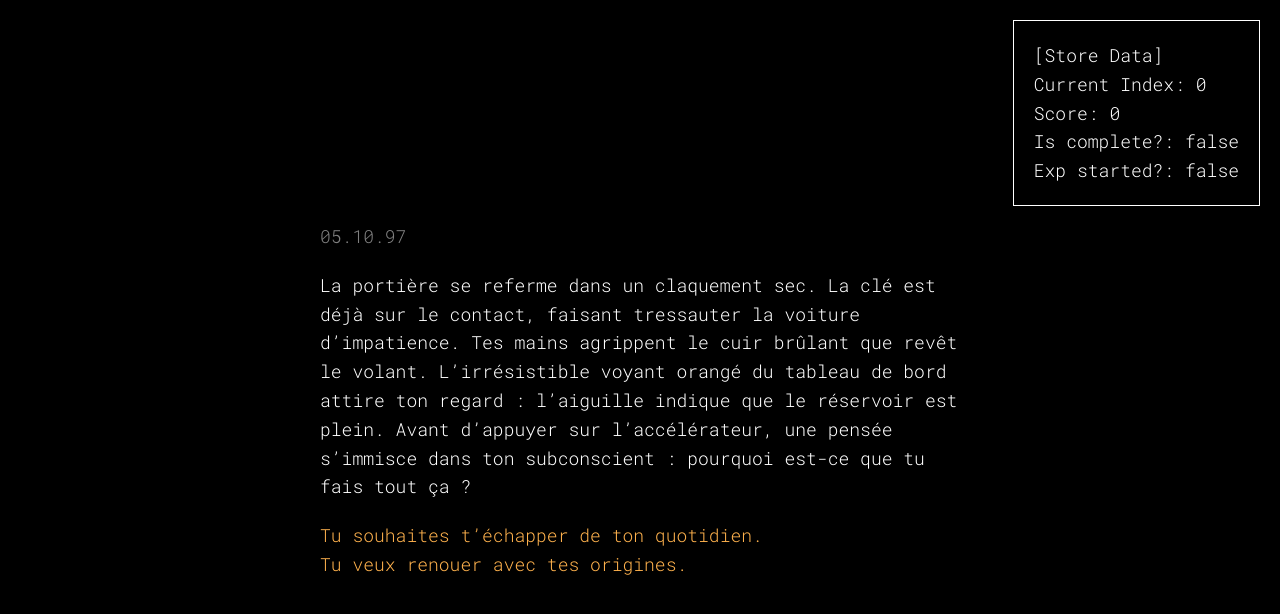
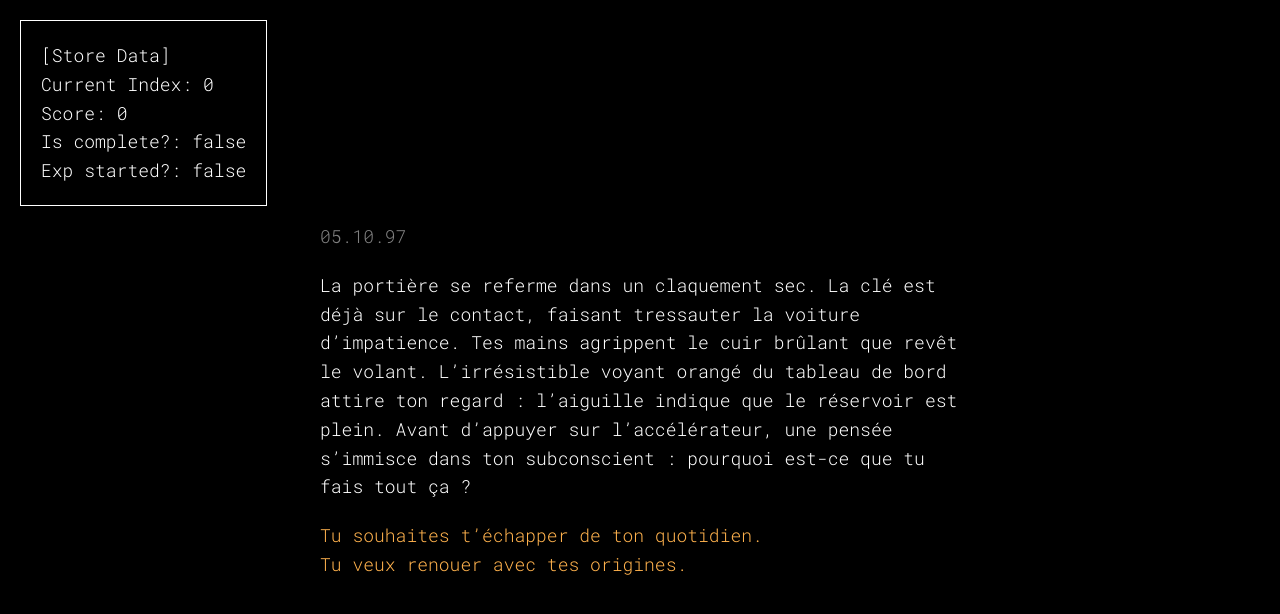
Before and after one commit to AnanUua/POC-narrative-ui, a React (Vite) app: page / in a window 1280 px wide. Shown: the top 614 px of the page. Built offline with nearby package versions, Linux system fonts and the light colour scheme.

Commit message:
chore: swap ui

```diff
--- a/src/components/ExperienceCanvas/ExperienceCanvas.scss
+++ b/src/components/ExperienceCanvas/ExperienceCanvas.scss
@@ -2,7 +2,7 @@
   .meta {
     position: absolute;
     top: 2rem;
-    left: 2rem;
+    right: 2rem;
 
     .buttons,
     .spots {
--- a/src/components/StoreData/StoreData.scss
+++ b/src/components/StoreData/StoreData.scss
@@ -4,5 +4,5 @@
   border: .1rem solid white;
   position: absolute;
   top: 2rem;
-  right: 2rem;
+  left: 2rem;
 }
```
